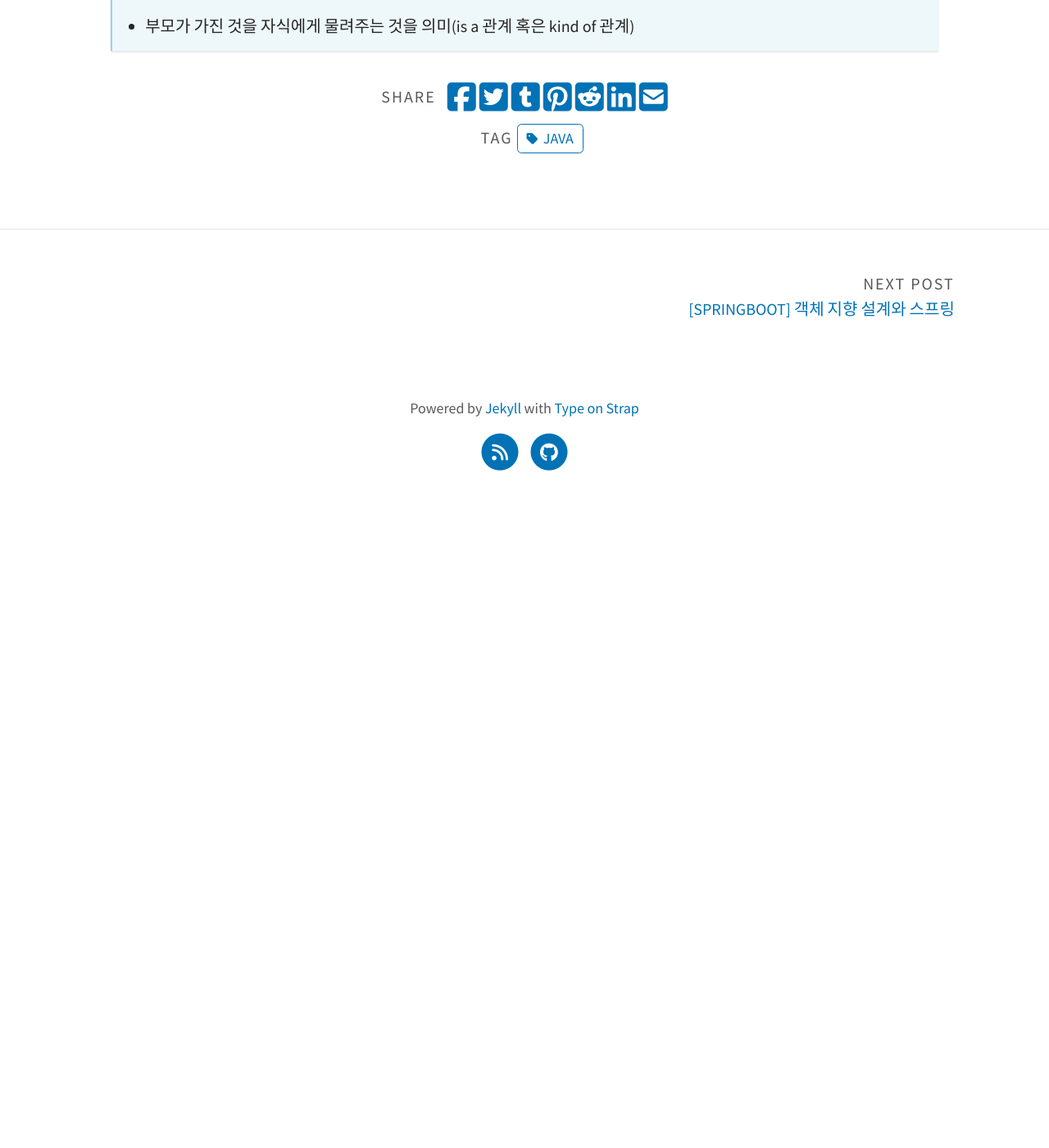
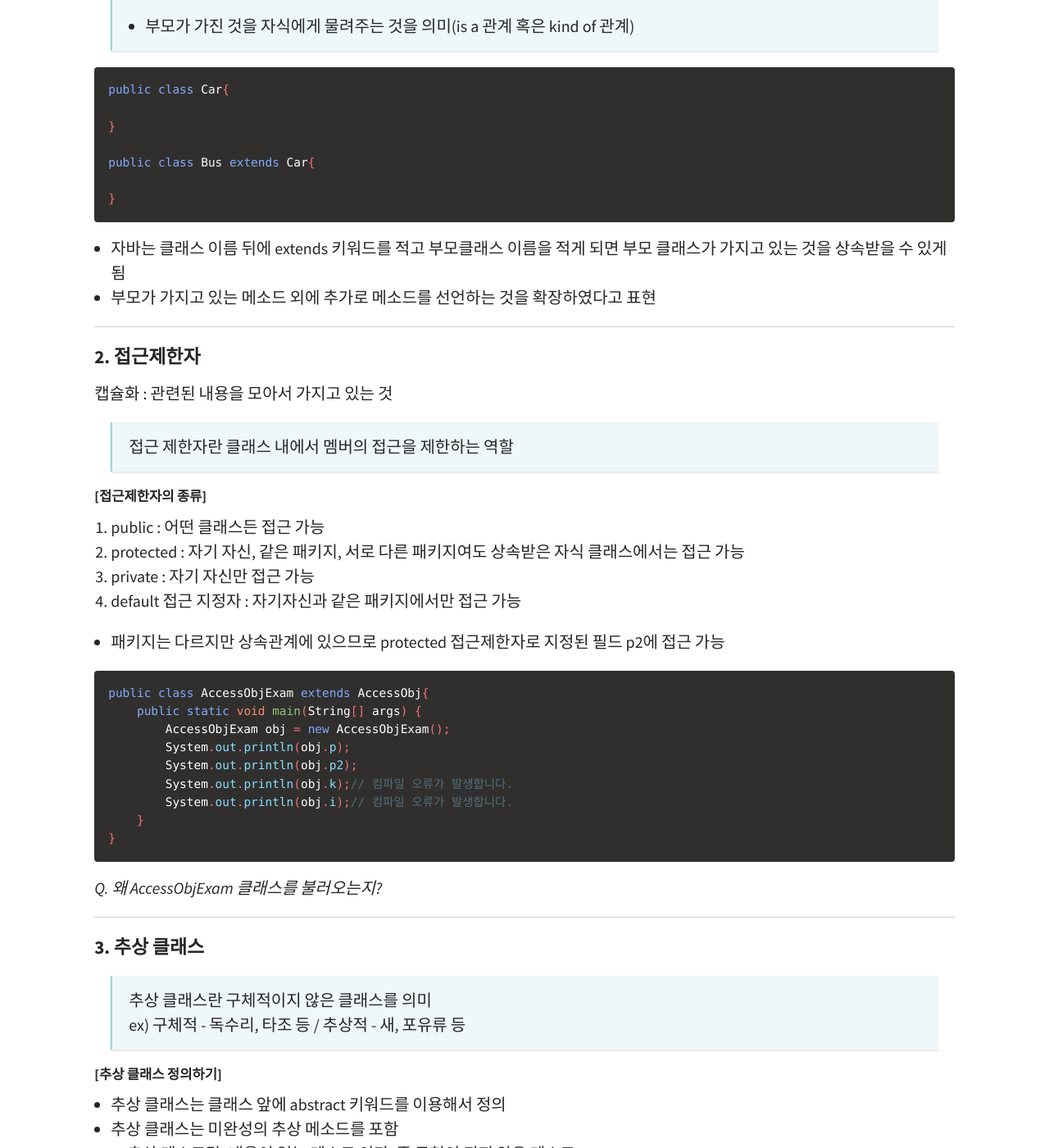
Before and after one commit to shkim00216/shkim00216.github.io, a Jekyll site: the page built from _posts/2024-09-03-java-succession.md, in a window 1280 px wide and 1400 px high, scrolled down 441 px. Shown: the whole window at 82% size. Built offline with Jekyll 4.4.1, drawn with Linux system fonts in a browser that asks for light colours; some web fonts are replaced; a script that is not in the unit is left out; before the commit the page ends 1054 px from its top, so only the background shows below that; some of the changed text lies outside the part shown.

Commit message:
09031820

````diff
--- a/_posts/2024-09-03-java-succession.md
+++ b/_posts/2024-09-03-java-succession.md
@@ -11,3 +11,159 @@ categories: JAVA
 > 상속이란?
 >
 > - 부모가 가진 것을 자식에게 물려주는 것을 의미(is a 관계 혹은 kind of 관계)
+
+```java
+public class Car{
+
+}
+
+public class Bus extends Car{
+
+}
+```
+
+- 자바는 클래스 이름 뒤에 extends 키워드를 적고 부모클래스 이름을 적게 되면 부모 클래스가 가지고 있는 것을 상속받을 수 있게 됨
+- 부모가 가지고 있는 메소드 외에 추가로 메소드를 선언하는 것을 확장하였다고 표현
+
+---
+
+#### 2. 접근제한자
+
+캡슐화 : 관련된 내용을 모아서 가지고 있는 것
+
+> 접근 제한자란 클래스 내에서 멤버의 접근을 제한하는 역할
+
+##### [접근제한자의 종류]
+
+1. public : 어떤 클래스든 접근 가능
+2. protected : 자기 자신, 같은 패키지, 서로 다른 패키지여도 상속받은 자식 클래스에서는 접근 가능
+3. private : 자기 자신만 접근 가능
+4. default 접근 지정자 : 자기자신과 같은 패키지에서만 접근 가능
+
+- 패키지는 다르지만 상속관계에 있으므로 protected 접근제한자로 지정된 필드 p2에 접근 가능
+
+```java
+public class AccessObjExam extends AccessObj{
+    public static void main(String[] args) {
+        AccessObjExam obj = new AccessObjExam();
+        System.out.println(obj.p);
+        System.out.println(obj.p2);
+        System.out.println(obj.k);// 컴파일 오류가 발생합니다.
+        System.out.println(obj.i);// 컴파일 오류가 발생합니다.
+    }
+}
+```
+
+_Q. 왜 AccessObjExam 클래스를 불러오는지?_
+
+---
+
+#### 3. 추상 클래스
+
+> 추상 클래스란 구체적이지 않은 클래스를 의미
+> ex) 구체적 - 독수리, 타조 등 / 추상적 - 새, 포유류 등
+
+##### [추상 클래스 정의하기]
+
+- 추상 클래스는 클래스 앞에 abstract 키워드를 이용해서 정의
+- 추상 클래스는 미완성의 추상 메소드를 포함
+  - 추상 메소드란, 내용이 없는 메소드 이다. 즉 구현이 되지 않은 메소드
+  - 추상 메소드는 리턴 타입 앞에 abstract라는 키워드를 붙여야 함
+- 추상 클래스는 인스턴스를 생성할 수 없음
+
+```java
+public abstract class Bird{
+    public abstract void sing();
+
+    public void fly(){
+        System.out.println("날다.");
+    }
+}
+```
+
+- 추상 클래스는 객체 생성 불가(부모로서의 역할은 가능함)
+
+_Q. 추상 클래스는 언제 사용하는 것인지?_
+
+---
+
+#### 4. super와 부모생성자
+
+> class가 인스턴스화 될때 생성자가 실행되면서 객체의 초기화
+> 자신의 생성자만 실행이 되는것이 아니고, 부모의 생성자부터 실행
+
+##### super
+
+- 자신을 가리키는 키워드가 this 라면, 부모들 가리키는 키워드는 super
+- super()는 부모의 생성자를 의미
+
+##### [부모의 기본 생성자가 아닌 다른 생성자를 호출하는 방법]
+
+- 클래스는 기본 생성자가 없는 경우도 존재
+
+  ```java
+  public class Car{
+      public Car(String name){
+          System.out.println(name + " 을 받아들이는 생성자입니다.");
+      }
+  }
+  ```
+
+- 이런 문제를 해결하려면 자식 클래스의 생성자에서 직접 부모의 생성자를 호출해야 함
+
+  ```java
+  public Bus(){
+      super("소방차"); // 문자열을 매개변수로 받는 부모 생성자를 호출하였다.
+      System.out.println("Bus의 기본생성자입니다.");
+  }
+  ```
+
+※ super 키워드는 자식에서 부모의 메소드나 필드를 사용할 때도 사용
+
+---
+
+#### 5. 오버라이딩
+
+> 오버라이딩이란 부모가 가지고 있는 메소드와 똑같은 모양의 메소드를 자식이 가지고 있는 것, 즉 오버라이딩이란 메소드를 재정의
+
+##### [메소드 오버라이딩]
+
+- 메소드를 오버라이드 하면, 항상 자식클래스에서 정의된 메소드가 호출
+- 오버라이딩 한다고 해서 부모의 메소드가 사라지는 것은 아님
+  - super 키워드 이용 시, 부모 메소드 호출 가능
+  ```java
+  public class Bus extends Car{
+    public void run(){
+        super.run();  // 부모의  run()메소드를 호출
+        System.out.println("Bus의 run메소드");
+    }
+  }
+  ```
+
+---
+
+#### 6. 클래스 형변환
+
+- 부모타입으로 자식객체를 참조 가능
+  - 부모가 가지고 있는 메소드만 사용 가능
+- 객체들끼리도 형변환이 가능하며, 상속관계에서만 가능
+
+```java
+public class BusExam{
+    public static void main(String args[]){
+        Car car = new Bus();
+        car.run();
+        //car.ppangppang(); // 컴파일 오류 발생
+
+        Bus bus = (Bus)car;  //부모타입을 자식타입으로 형변환
+        bus.run();
+        bus.ppangppang();
+    }
+}
+```
+
+- 부모타입 -> 자식타입 객체 참조 : 묵시적 형변환
+- 자식타입 -> 부모타입 객체 참조 : 명시적 형변환
+  ※ 형변환 할때에는 부모가 참조하는 인스턴스가 형변환 하려는 자식타입일 때만 가능
+
+---
````
Also changed, not shown: _posts/2024-09-02-java-class-re02.md (+2 -2 lines).
